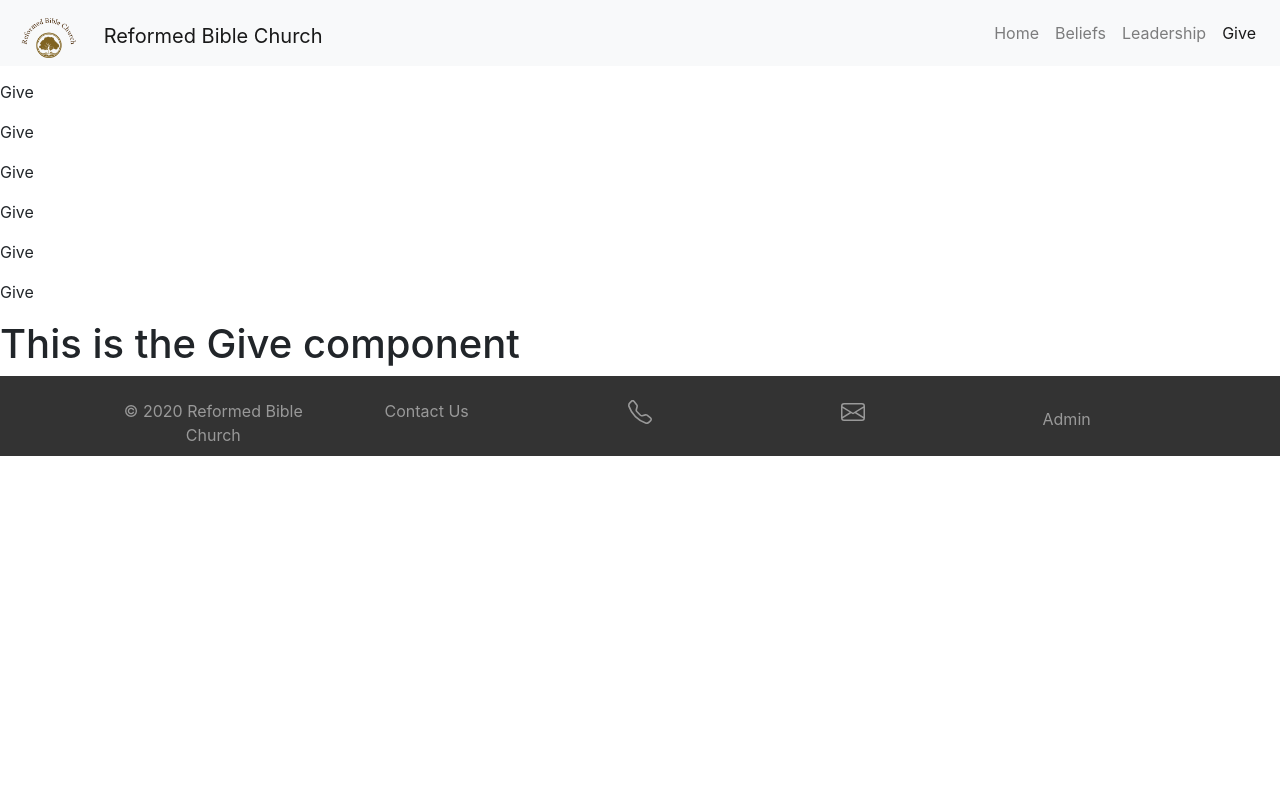
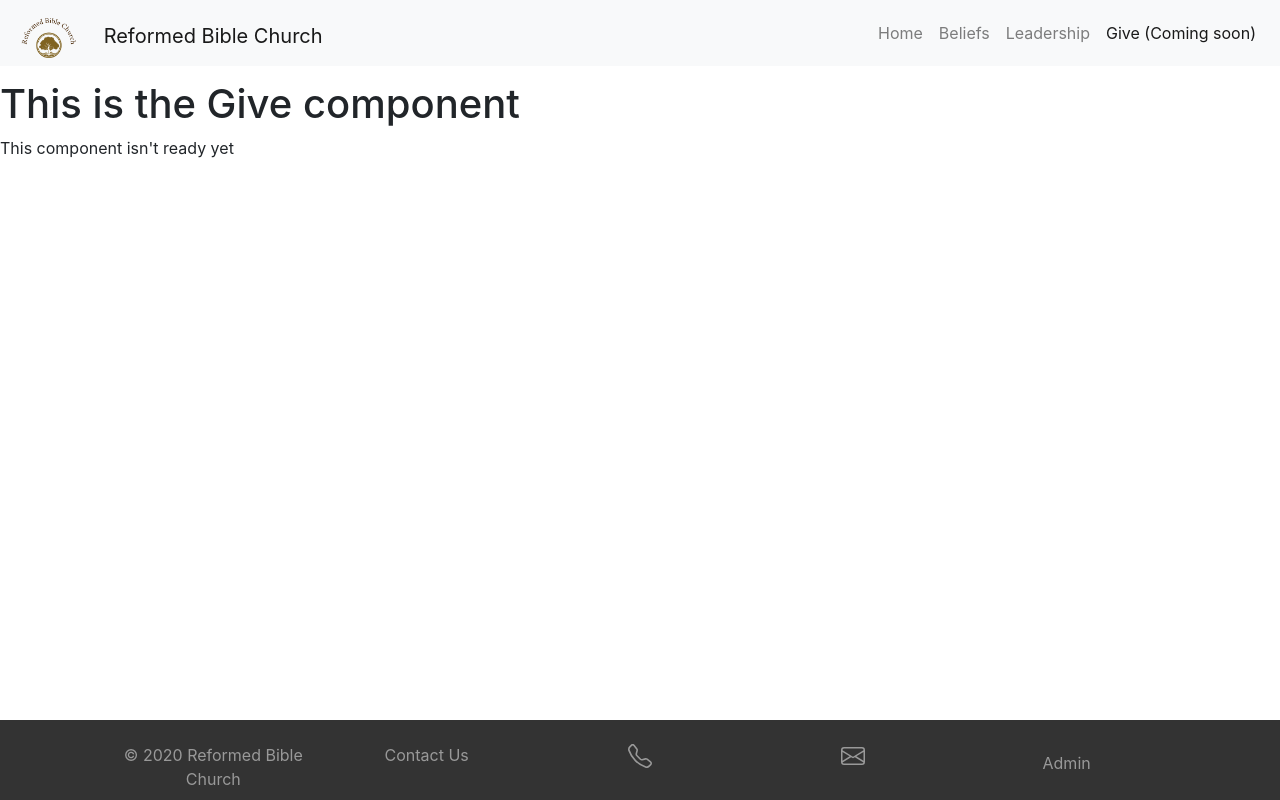
Before and after one commit to fsrenner/reformed-bible-church-react, a React (Create React App) app: page /give in a window 1280 px wide. Built offline with nearby package versions, Linux system fonts and the light colour scheme.

Commit message:
resolved navbar bugs and give component

```diff
--- a/src/Navigation.js
+++ b/src/Navigation.js
@@ -1,11 +1,15 @@
-import React from 'react';
+import React, { useState } from 'react';
 import Nav from 'react-bootstrap/Nav';
 import Navbar from 'react-bootstrap/Navbar';
 import { NavLink } from 'react-router-dom';
 
 export default function Navigation () {
+
+    const [expanded, setExpanded] = useState(false);
+
+    console.log(expanded);
     return (
-        <Navbar bg="light" expand="md" fixed="top">
+        <Navbar bg="light" expanded={expanded} expand="md" fixed="top">
             <Navbar.Brand href="/" id="rbcLogo">
                 <img
                     className="navbar-brand"
@@ -15,13 +19,13 @@ export default function Navigation () {
                 />{' '}
                 Reformed Bible Church
             </Navbar.Brand>
-            <Navbar.Toggle aria-controls="basic-navbar-nav" />
-            <Navbar.Collapse id="basic-navbar-nav">
+            <Navbar.Toggle aria-controls="responsive-navbar-nav" onClick={() => setExpanded(expanded ? false : "expanded")} />
+            <Navbar.Collapse id="responsive-navbar-nav">
             <Nav className="ml-auto">
-                <NavLink to="/" className="nav-link" activeClassName="active" exact={true}>Home <span className="sr-only">(current)</span></NavLink>
-                <NavLink to="/beliefs" className="nav-link" activeClassName="active">Beliefs</NavLink>
-                <NavLink to="/leadership" className="nav-link" activeClassName="active">Leadership</NavLink>
-                <NavLink to="/give" className="nav-link" activeClassName="active">Give</NavLink>
+                <NavLink to="/" className="nav-link" activeClassName="active" exact={true} onClick={() => setExpanded(false)}>Home <span className="sr-only">(current)</span></NavLink>
+                <NavLink to="/beliefs" className="nav-link" activeClassName="active" onClick={() => setExpanded(false)}>Beliefs</NavLink>
+                <NavLink to="/leadership" className="nav-link" activeClassName="active" onClick={() => setExpanded(false)}>Leadership</NavLink>
+                <NavLink to="/give" className="nav-link disabled" activeClassName="active" onClick={() => setExpanded(false)}>Give (Coming soon)</NavLink>
             </Nav>
             </Navbar.Collapse>
         </Navbar>
--- a/src/index.css
+++ b/src/index.css
@@ -31,7 +31,7 @@ header .container-fluid {
 }
 
 .rbc .jumbotron {
-  background: url('./resources/reformed.jpg') no-repeat center center fixed;
+  background: url('./resources/reformed.jpg') no-repeat center center;
   background-size: cover;
   display: flex;
   height: 100%;
@@ -101,7 +101,8 @@ header .container-fluid {
 
 .welcome .row:last-child,
 .sunday-gatherings .row:last-child,
-.what-to-expect .row:last-child {
+.what-to-expect .row:last-child,
+.give .row:last-child {
   padding-bottom: 50px;
 }
 
@@ -113,6 +114,12 @@ header .container-fluid {
 .elder,
 .deacon {
   padding-bottom: 10px;
+}
+
+.give .row {
+  padding-top: 80px;
+  display: flex;
+  min-height: 90vh;
 }
 
 .solas {
--- a/src/main/give/Give.js
+++ b/src/main/give/Give.js
@@ -1,18 +1,17 @@
 import React from 'react';
+import Row from 'react-bootstrap/Row';
+import Container from 'react-bootstrap/Container';
+import Col from 'react-bootstrap/Col';
 
 export default function Give() {
     return(
-        <div>
-        <p>Give</p>
-        <p>Give</p>
-        <p>Give</p>
-        <p>Give</p>
-        <p>Give</p>
-        <p>Give</p>
-        <p>Give</p>
-        <p>Give</p>
-        <h1>This is the Give component</h1>
-        </div>
-
+        <section className="container-fullwidth give">
+            <Row>
+                <Col>
+                    <h1>This is the Give component</h1>
+                    <p>This component isn't ready yet</p>
+                </Col>
+            </Row>
+        </section>
     );
 }
--- a/src/main/leadership/sections/ChurchLeaders.js
+++ b/src/main/leadership/sections/ChurchLeaders.js
@@ -5,10 +5,10 @@ import Col from 'react-bootstrap/Col';
 
 export default function ChurchLeaders({ leadership }) {
     return (
-        <section class="container-fullwidth elders">
+        <section className="container-fullwidth elders">
             <Row>
                 <Col>
-                    <h2 class="text-center">Church Leaders</h2>
+                    <h2 className="text-center">Church Leaders</h2>
                 </Col>
             </Row>
             {
@@ -17,7 +17,7 @@ export default function ChurchLeaders({ leadership }) {
                         <Container key={key}>
                             <Row>
                                 <Col sm={6}>
-                                    <h3 class="elder">{leader.title}</h3>
+                                    <h3 className="elder">{leader.title}</h3>
                                     <h4>{leader.name}</h4>
                                 </Col>
                                 <Col sm={6}>
--- a/src/main/leadership/sections/Government.js
+++ b/src/main/leadership/sections/Government.js
@@ -5,10 +5,10 @@ import Col from 'react-bootstrap/Col';
 
 export default function Government({ leadership }) {
     return (
-        <section class="container-fullwidth government">
+        <section className="container-fullwidth government">
             <Row>
                 <Col>
-                    <h2 class="text-center">Government</h2>
+                    <h2 className="text-center">Government</h2>
                 </Col>
             </Row>
             <Container>
@@ -21,7 +21,7 @@ export default function Government({ leadership }) {
             <Container>
                 <Row>
                     <Col>
-                        <h3 class="elder">Elder</h3>
+                        <h3 className="elder">Elder</h3>
                         <p>{leadership.elder}</p>
                     </Col>
                 </Row>
@@ -29,7 +29,7 @@ export default function Government({ leadership }) {
             <Container>
                 <Row>
                     <Col>
-                        <h3 class="deacon">Deacon</h3>
+                        <h3 className="deacon">Deacon</h3>
                         <p>{leadership.deacon}</p>
                     </Col>
                 </Row>
--- a/src/main/leadership/sections/LeadershipJumbotron.js
+++ b/src/main/leadership/sections/LeadershipJumbotron.js
@@ -3,9 +3,9 @@ import Jumbotron from 'react-bootstrap/Jumbotron';
 
 export default function LeadershipJumbotron() {
     return (
-        <section class="container-fullwidth leadership">
+        <section className="container-fullwidth leadership">
             <Jumbotron>
-                <div class="jumbotron-content">
+                <div className="jumbotron-content">
                     <h1>Leadership</h1>
                 </div>
             </Jumbotron>
```
Also changed, not shown: 2 other files (tests, documents, lock files or other folders).
